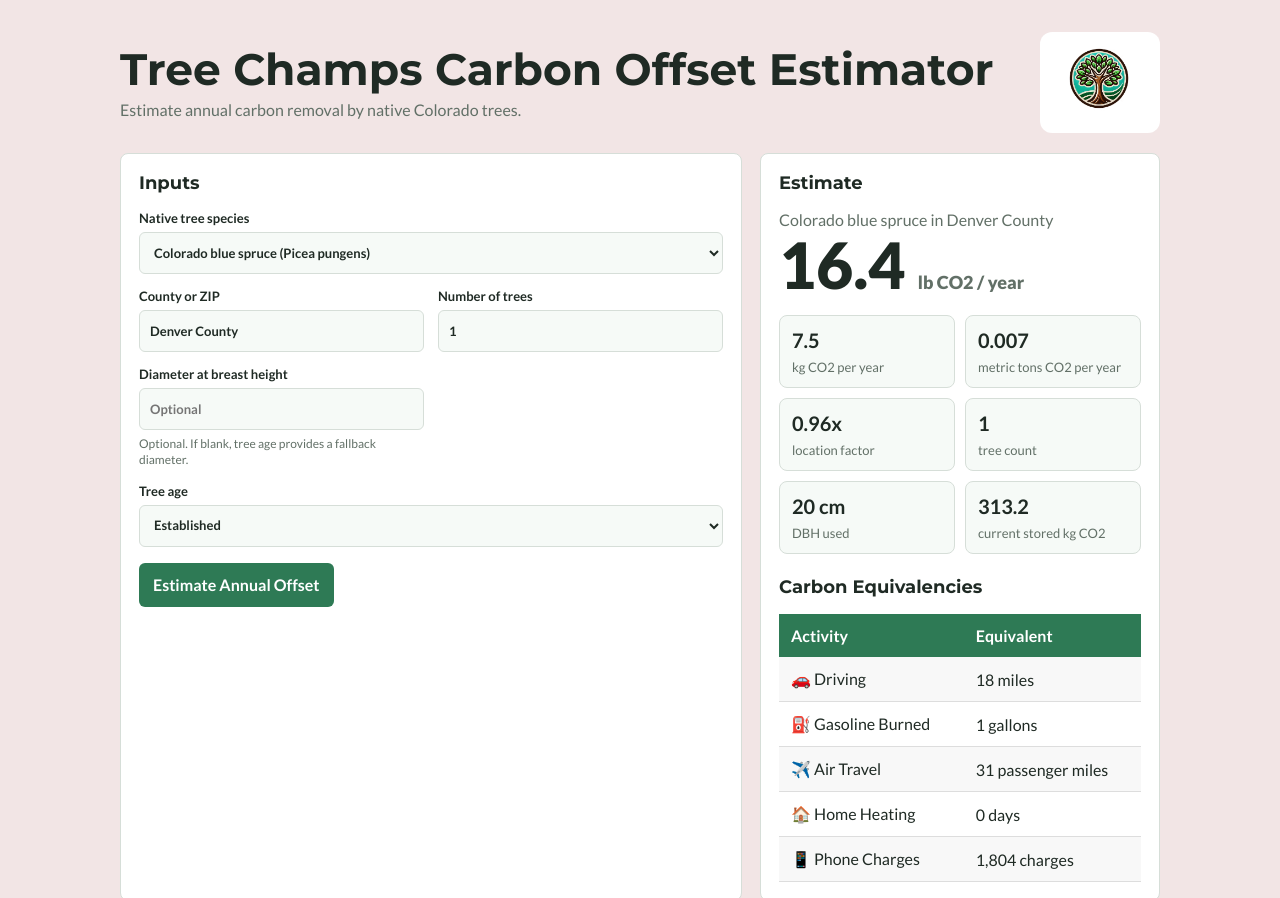
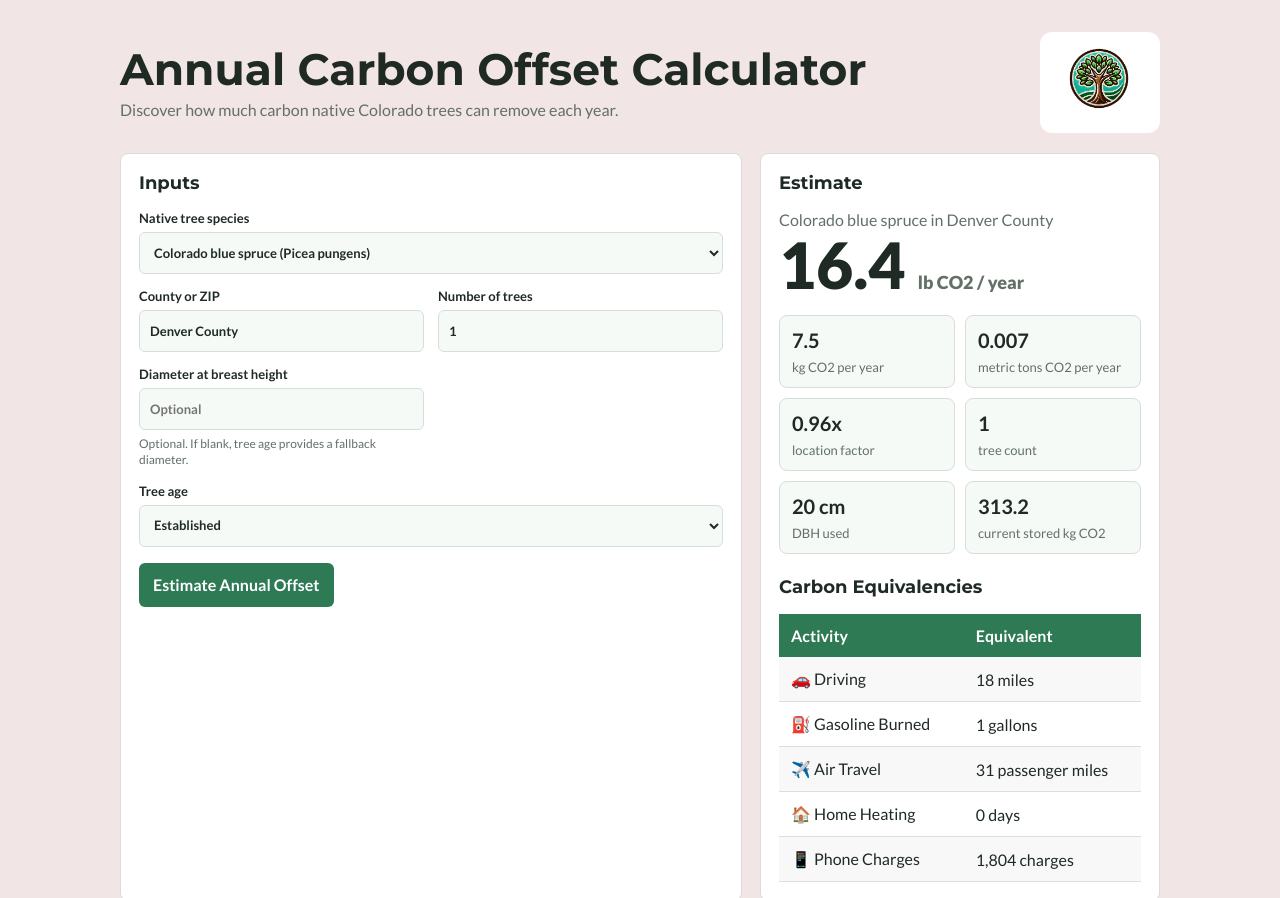
Before and after one commit to pranavc80/treechamps, a website: page index.html in a window 1280 px wide. Shown: the top 898 px of the page. Drawn offline with Linux system fonts and the light colour scheme.

Commit message:
revert header to 'Annual Carbon Offset Calculator'

```diff
--- a/index.html
+++ b/index.html
@@ -273,8 +273,8 @@
     <main>
       <header class="intro">
         <div class="header-copy">
-          <h1>Tree Champs Carbon Offset Estimator</h1>
-          <p>Estimate annual carbon removal by native Colorado trees.</p>
+          <h1>Annual Carbon Offset Calculator</h1>
+          <p>Discover how much carbon native Colorado trees can remove each year.</p>
         </div>
         <img class="header-image" src="data/treechamps.png" alt="Tree illustration">
       </header>
```
